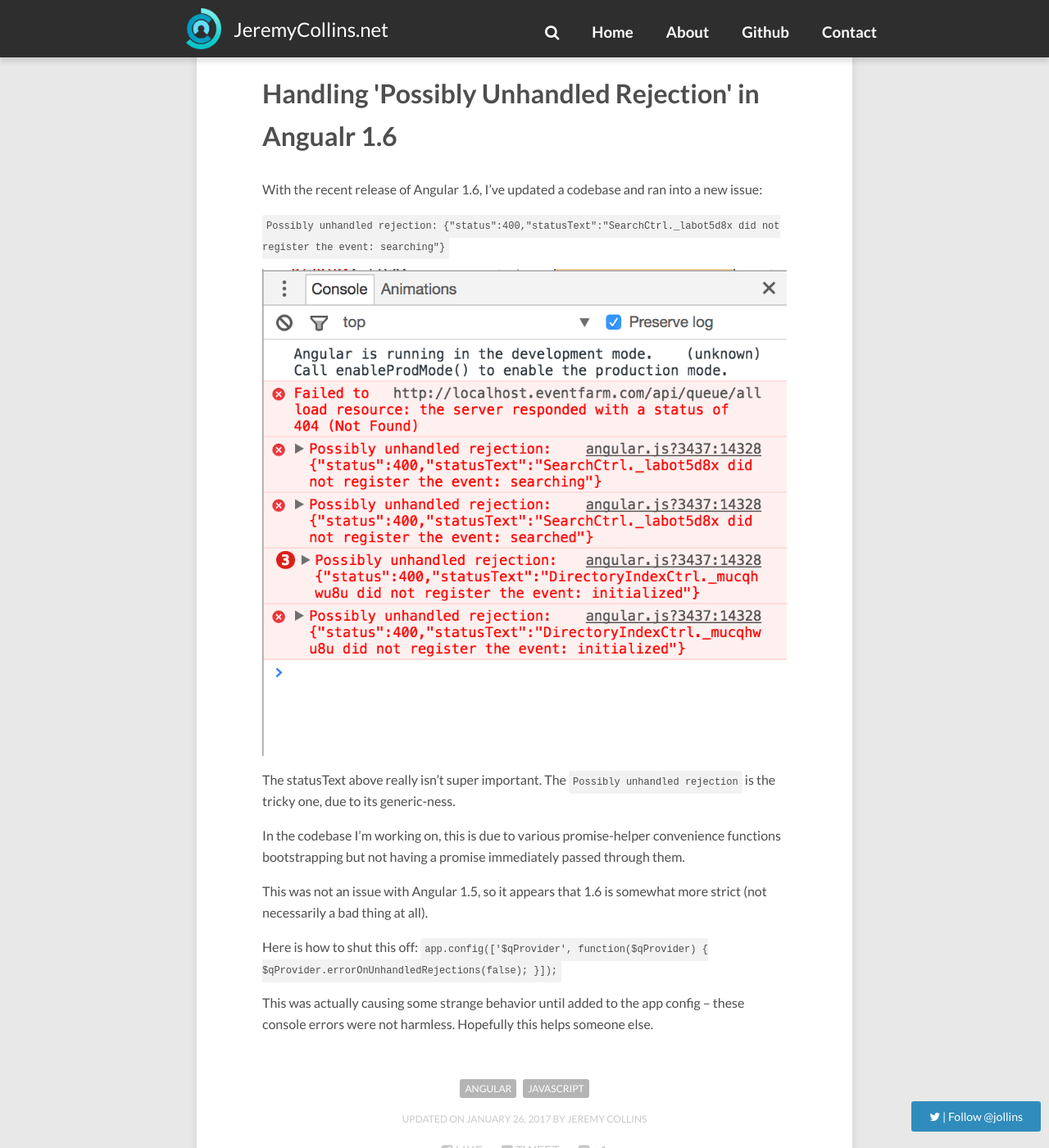
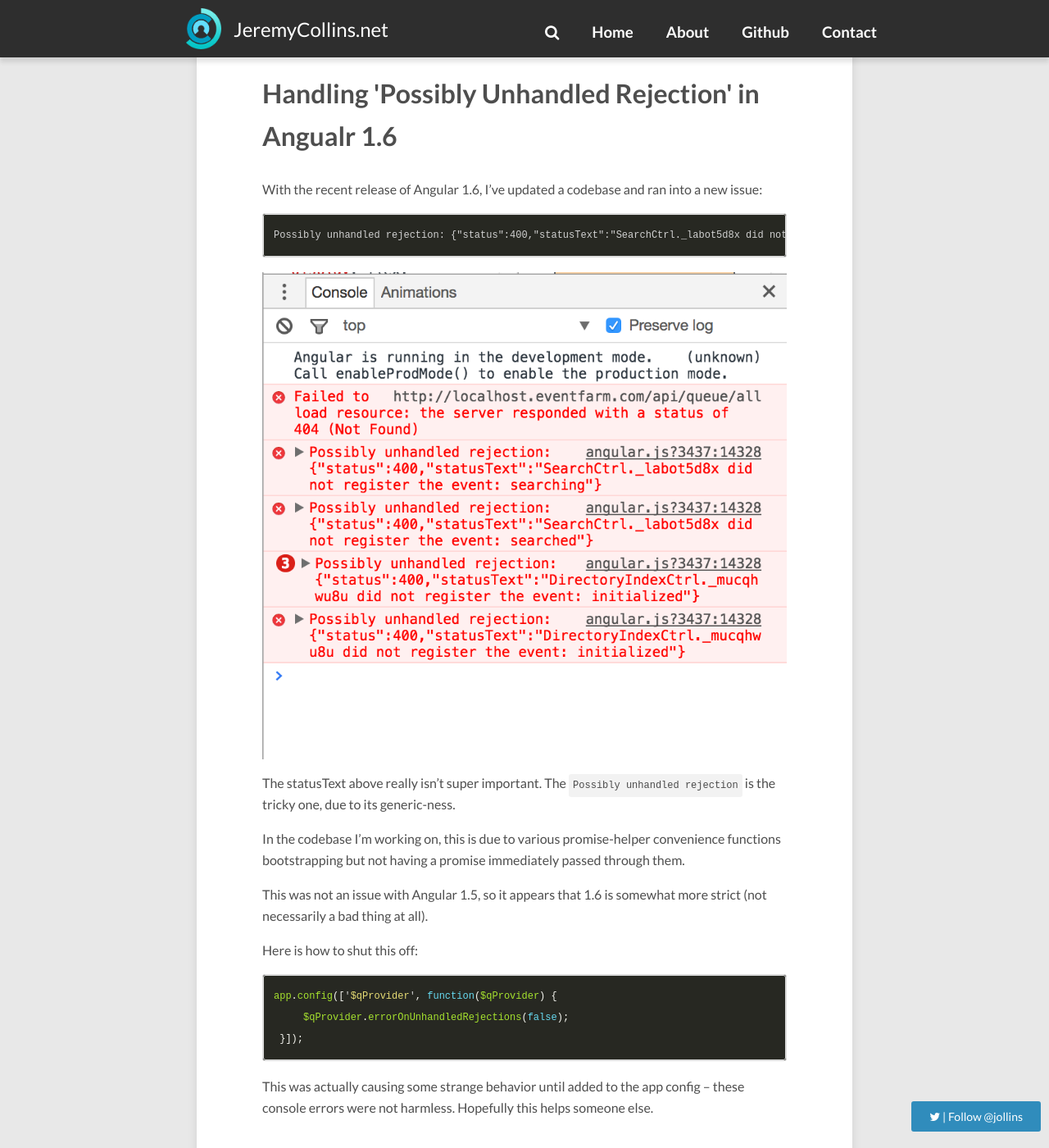
Before and after one commit to jdodsoncollins/JeremyCollinsDotNet, a Jekyll site: the page built from _posts/2017-1-26-uncaught.md, in a window 1280 px wide and 1400 px high, scrolled down 339 px. Shown: the whole window at 82% size. Built offline with Jekyll 4.4.1, drawn with Linux system fonts in a browser that asks for light colours; nearby versions of some CDN libraries; comment, search, counter and statistics services are not loaded.

Commit message:
Mugshot, minor tweaks

````diff
--- a/_posts/2017-1-26-uncaught.md
+++ b/_posts/2017-1-26-uncaught.md
@@ -7,13 +7,13 @@
 categories: [development]
 #image:
 #    feature: abstract-1.jpg
-#    credit: dargadgetz
-#    creditlink: http://www.dargadgetz.com/ios-8-abstract-wallpaper-pack-for-iphone-5s-5c-and-ipod-touch-retina/
 ---
 
 With the recent release of Angular 1.6, I've updated a codebase and ran into a new issue:
 
-```Possibly unhandled rejection: {"status":400,"statusText":"SearchCtrl._labot5d8x did not register the event: searching"}```
+```
+Possibly unhandled rejection: {"status":400,"statusText":"SearchCtrl._labot5d8x did not register the event: searching"}
+```
 
 ![Browser console error](/images/unhandled-rejection.png)
 
@@ -24,8 +24,11 @@
 This was not an issue with Angular 1.5, so it appears that 1.6 is somewhat more strict (not necessarily a bad thing at all).
 
 Here is how to shut this off:
-``` app.config(['$qProvider', function($qProvider) {
+
+```javascript
+app.config(['$qProvider', function($qProvider) {
      $qProvider.errorOnUnhandledRejections(false);
- }]);```
+ }]);
+ ```
 
  This was actually causing some strange behavior until added to the app config -- these console errors were not harmless. Hopefully this helps someone else.
--- a/_sass/_site.scss
+++ b/_sass/_site.scss
@@ -52,6 +52,12 @@
 	padding-top: 60px;
 	height: 50px;
 }
+.entry-content {
+	.mugshot {
+		float: left;
+		padding: 25px;
+	}
+}
 
 // Global Transition
 // ---------------------------------------------------
````
Also changed, not shown: _posts/2017-1-02-first.md (+1 -3 lines), _posts/2017-1-24-Angular-2-parse-dom.md (+0 -2 lines), about.md (+2 -0 lines), images/mugshot.jpg (added).
